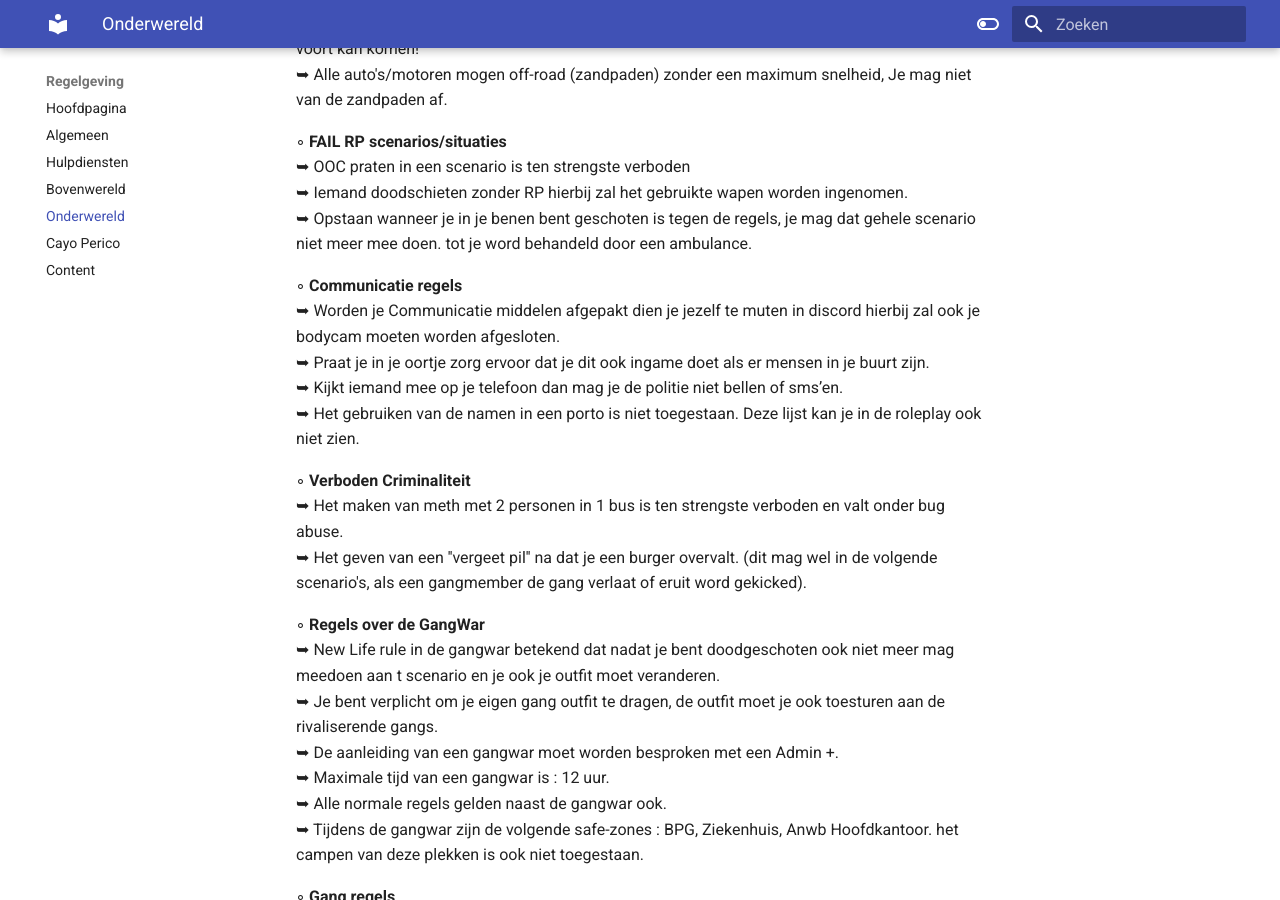
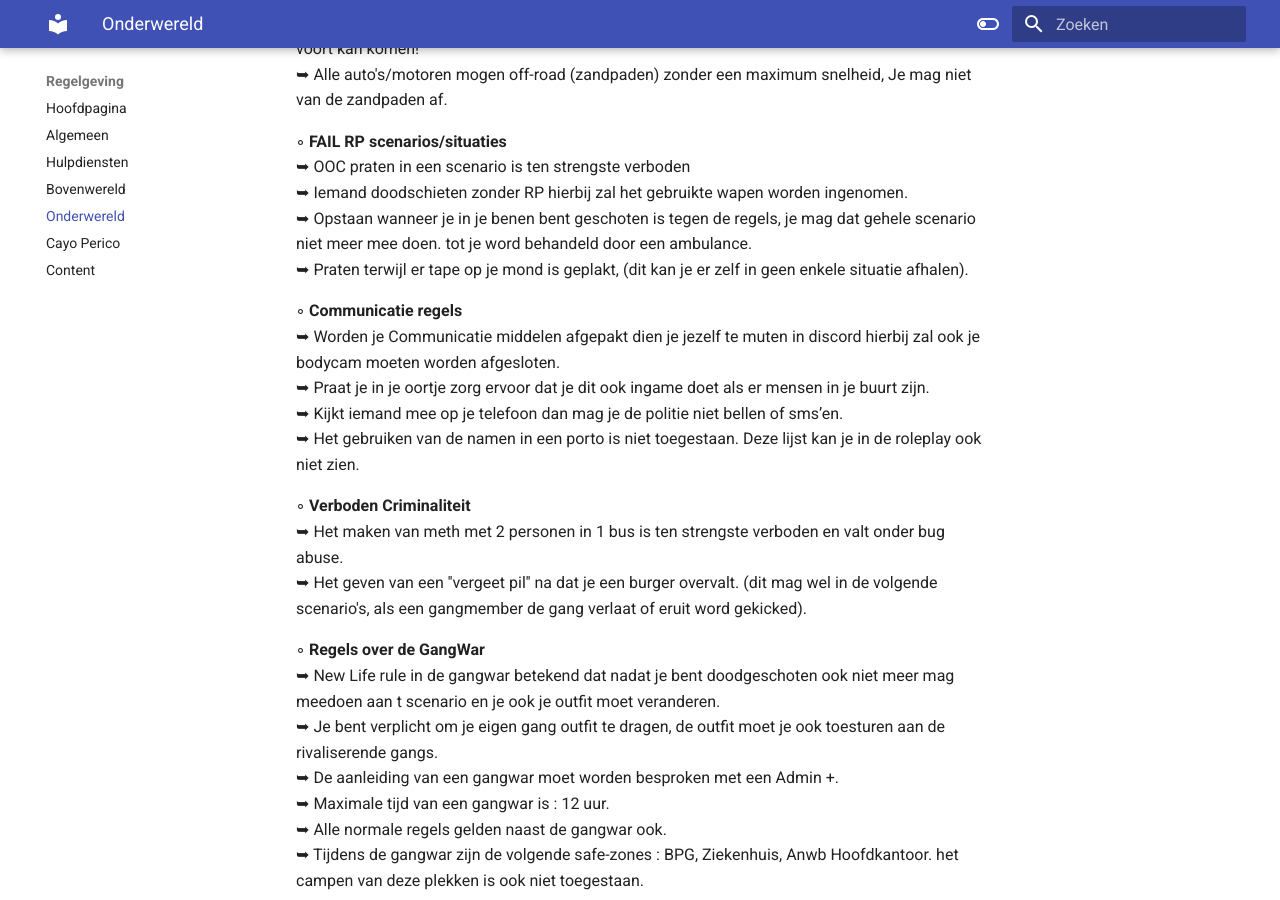
Before and after one commit to CappaWappa/Regels, an MkDocs documentation site: the page built from docs/onderwereld.md, in a window 1280 px wide and 900 px high, scrolled down 2927 px. Built offline with MkDocs 1.6.1 and Material for MkDocs 9.7.7, drawn with Linux system fonts in a browser that asks for light colours; comment, search, counter and statistics services are not loaded.

Commit message:
Update onderwereld.md

```diff
--- a/docs/onderwereld.md
+++ b/docs/onderwereld.md
@@ -92,6 +92,7 @@ Nieuwe spelers die de onderwereld induiken worden niet meer geacht als nieuwe sp
      ➥  OOC praten in een scenario is ten strengste verboden <br>
      ➥  Iemand doodschieten zonder RP hierbij zal het gebruikte wapen worden ingenomen.<br>
      ➥  Opstaan wanneer je in je benen bent geschoten is tegen de regels, je mag dat gehele scenario niet meer mee doen. tot je word behandeld door een ambulance. <br>
+     ➥  Praten terwijl er tape op je mond is geplakt, (dit kan je er zelf in geen enkele situatie afhalen). <br>
 
 ◦ <b>Communicatie regels</b><br>
      ➥ Worden je Communicatie middelen afgepakt dien je jezelf te muten in discord hierbij zal ook je bodycam moeten worden afgesloten.<br>
```
